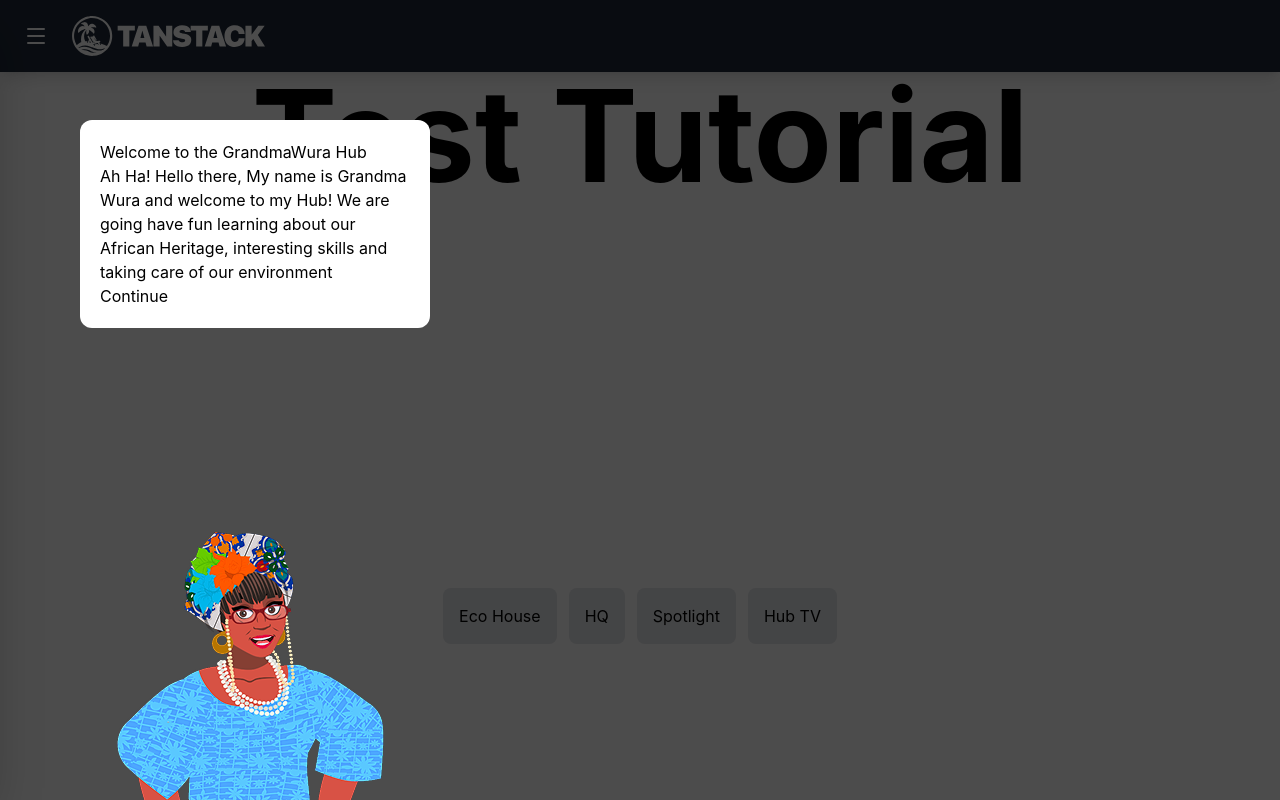
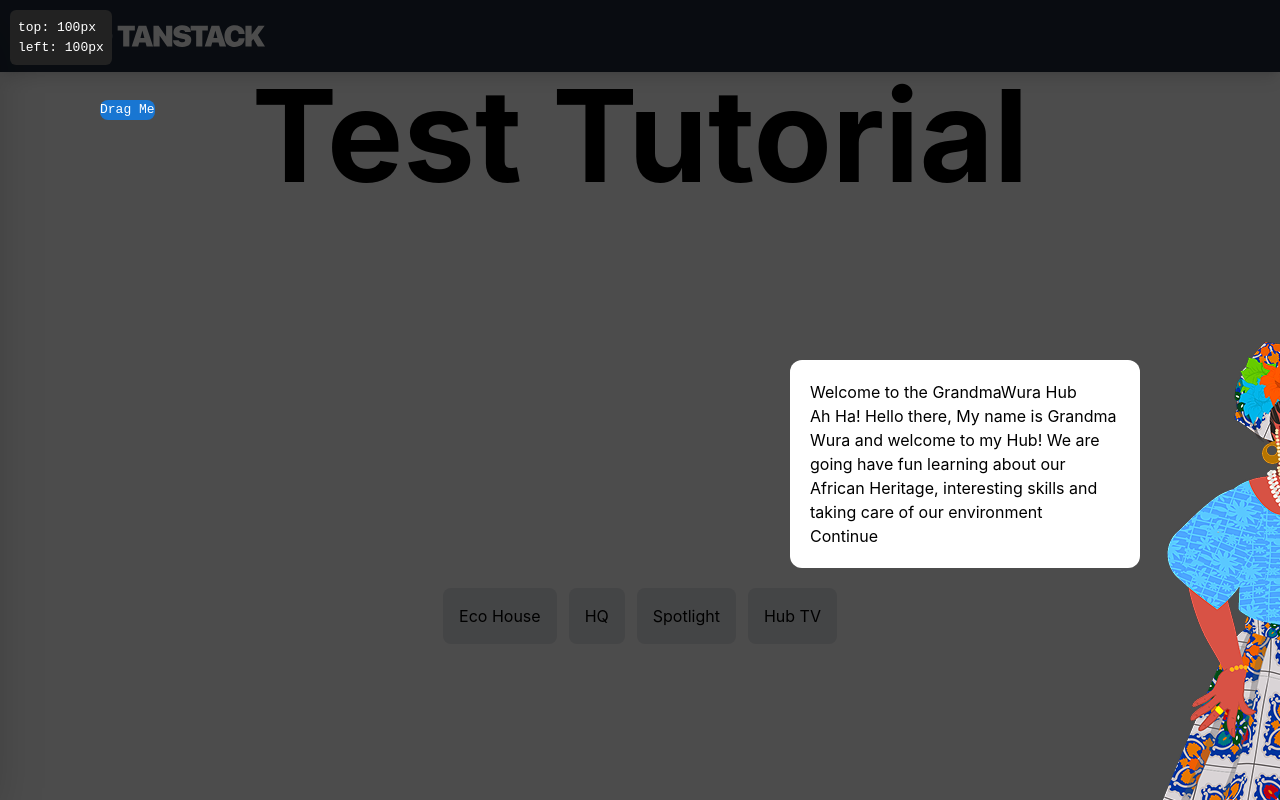
Before and after one commit to mjavason/Simple-React-Template, a React (Vite) app: page /test-tutorial in a window 1280 px wide. Shown: the top 800 px of the page. Built offline with nearby package versions, Linux system fonts and the light colour scheme.

Commit message:
feat: add PositionPicker component for draggable image positioning and update tutorial steps layout

```diff
--- /dev/null
+++ b/src/components/tutorial/PositionPicker.tsx
@@ -0,0 +1,128 @@
+import { useEffect, useRef, useState } from 'react';
+
+interface PositionPickerProps {
+  imageSrc?: string;
+  width?: number;
+  height?: number;
+}
+
+export default function PositionPicker({
+  imageSrc,
+  //   width = 180,
+  //   height = 180,
+}: PositionPickerProps) {
+  const [position, setPosition] = useState({
+    left: 100,
+    top: 100,
+  });
+
+  const dragging = useRef(false);
+
+  const offset = useRef({
+    x: 0,
+    y: 0,
+  });
+
+  const onMouseDown = (e: React.MouseEvent<HTMLDivElement>) => {
+    dragging.current = true;
+
+    offset.current = {
+      x: e.clientX - position.left,
+      y: e.clientY - position.top,
+    };
+
+    document.body.style.userSelect = 'none';
+  };
+
+  useEffect(() => {
+    const onMouseMove = (e: MouseEvent) => {
+      if (!dragging.current) return;
+
+      setPosition({
+        left: e.clientX - offset.current.x,
+        top: e.clientY - offset.current.y,
+      });
+    };
+
+    const onMouseUp = () => {
+      dragging.current = false;
+      document.body.style.userSelect = '';
+    };
+
+    window.addEventListener('mousemove', onMouseMove);
+    window.addEventListener('mouseup', onMouseUp);
+
+    return () => {
+      window.removeEventListener('mousemove', onMouseMove);
+      window.removeEventListener('mouseup', onMouseUp);
+    };
+  }, []);
+
+  return (
+    <>
+      <div
+        style={{
+          position: 'fixed',
+          left: 10,
+          top: 10,
+          padding: 8,
+          background: '#222',
+          color: '#fff',
+          borderRadius: 6,
+          fontFamily: 'monospace',
+          zIndex: 1000000,
+        }}
+      >
+        top: {position.top}px
+        <br />
+        left: {position.left}px
+      </div>
+
+      <div
+        onMouseDown={onMouseDown}
+        style={{
+          position: 'fixed',
+          left: position.left,
+          top: position.top,
+          //   width,
+          //   height,
+          cursor: 'grab',
+          userSelect: 'none',
+          zIndex: 999999,
+          display: 'flex',
+          alignItems: 'center',
+          justifyContent: 'center',
+        }}
+      >
+        {imageSrc ? (
+          <img
+            src={imageSrc}
+            draggable={false}
+            style={{
+              width: '100%',
+              height: '100%',
+              objectFit: 'contain',
+              pointerEvents: 'none',
+            }}
+          />
+        ) : (
+          <div
+            style={{
+              width: '100%',
+              height: '100%',
+              borderRadius: 8,
+              background: '#1976d2',
+              color: '#fff',
+              display: 'flex',
+              alignItems: 'center',
+              justifyContent: 'center',
+              fontFamily: 'monospace',
+            }}
+          >
+            Drag Me
+          </div>
+        )}
+      </div>
+    </>
+  );
+}
--- a/src/components/tutorial/steps.ts
+++ b/src/components/tutorial/steps.ts
@@ -37,13 +37,13 @@ export const WelcomeSteps: TutorialStep[] = [
     content:
       'Ah Ha! Hello there, My name is Grandma Wura and welcome to my Hub! We are going have fun learning about our African Heritage, interesting skills and taking care of our environment',
     textPosition: {
-      top: 120,
-      left: 80,
+      top: 360,
+      left: 790,
     },
     characterPosition: {
       icon: gHandOnWaist,
-      top: 420,
-      left: 30,
+      top: 230,
+      left: 1080,
     },
     highlight: [],
   },
@@ -58,13 +58,13 @@ export const WelcomeSteps: TutorialStep[] = [
     },
     characterPosition: {
       icon: gPointLeft,
-      top: 350,
-      left: 850,
+      top: 450,
+      left: 1080,
     },
     pointerPosition: {
       icon: pointerLeftDown,
-      top: 180,
-      left: 240,
+      top: 530,
+      left: 624,
     },
     highlight: [
       {
--- a/src/routes/test-tutorial.tsx
+++ b/src/routes/test-tutorial.tsx
@@ -1,7 +1,9 @@
 import PageContainer from '@/components/PageContainer';
+import PositionPicker from '@/components/tutorial/PositionPicker';
 import { WelcomeSteps } from '@/components/tutorial/steps';
 import Tutorial from '@/components/tutorial/Tutorial';
 import { createFileRoute } from '@tanstack/react-router';
+// import gHandOnWaist from '@/assets/grandmawura-hand-on-waist.png';
 
 export const Route = createFileRoute('/test-tutorial')({
   component: RouteComponent,
@@ -10,18 +12,33 @@ export const Route = createFileRoute('/test-tutorial')({
 function RouteComponent() {
   return (
     <PageContainer title={'Test Tutorial'}>
+      <PositionPicker
+      // imageSrc={gHandOnWaist}
+      />
       <Tutorial isOpen={true} steps={WelcomeSteps} />
       <div className="flex flex-row gap-3 items-center justify-center h-screen">
-        <div id="eco-house-svg" className="bg-gray-200 p-4 rounded-lg hover:cursor-pointer">
+        <div
+          id="eco-house-svg"
+          className="bg-gray-200 p-4 rounded-lg hover:cursor-pointer"
+        >
           Eco House
         </div>
-        <div id="hq-svg" className="bg-gray-200 p-4 rounded-lg hover:cursor-pointer">
+        <div
+          id="hq-svg"
+          className="bg-gray-200 p-4 rounded-lg hover:cursor-pointer"
+        >
           HQ
         </div>
-        <div id="spotlight-svg" className="bg-gray-200 p-4 rounded-lg hover:cursor-pointer">
+        <div
+          id="spotlight-svg"
+          className="bg-gray-200 p-4 rounded-lg hover:cursor-pointer"
+        >
           Spotlight
         </div>
-        <div id="hub-tv-svg" className="bg-gray-200 p-4 rounded-lg hover:cursor-pointer">
+        <div
+          id="hub-tv-svg"
+          className="bg-gray-200 p-4 rounded-lg hover:cursor-pointer"
+        >
           Hub TV
         </div>
       </div>
```
